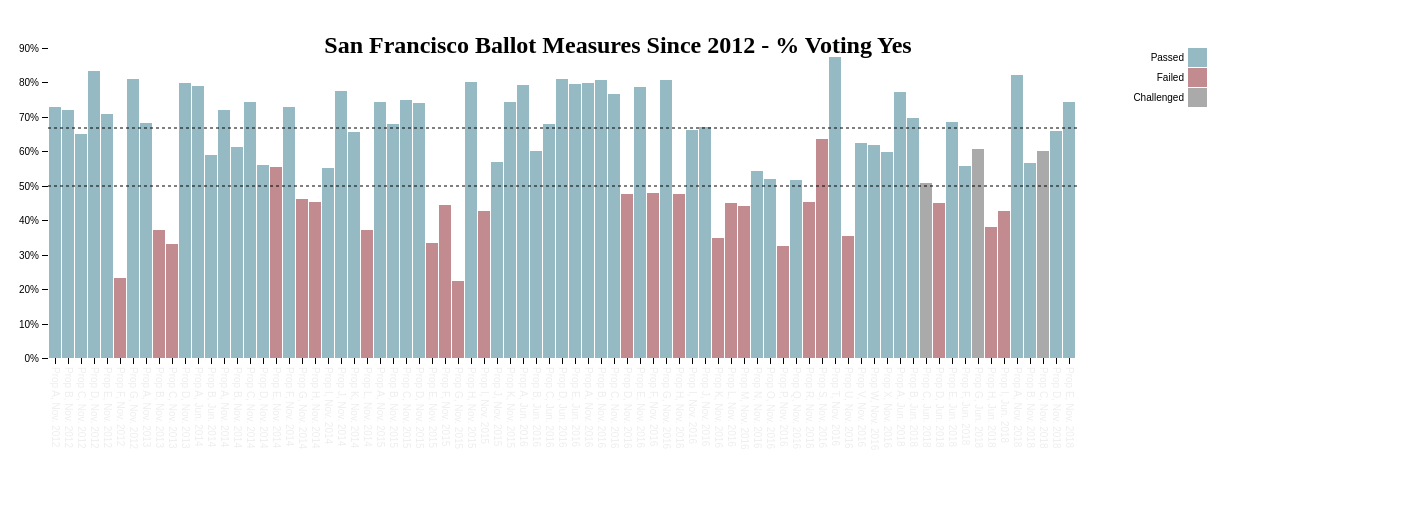
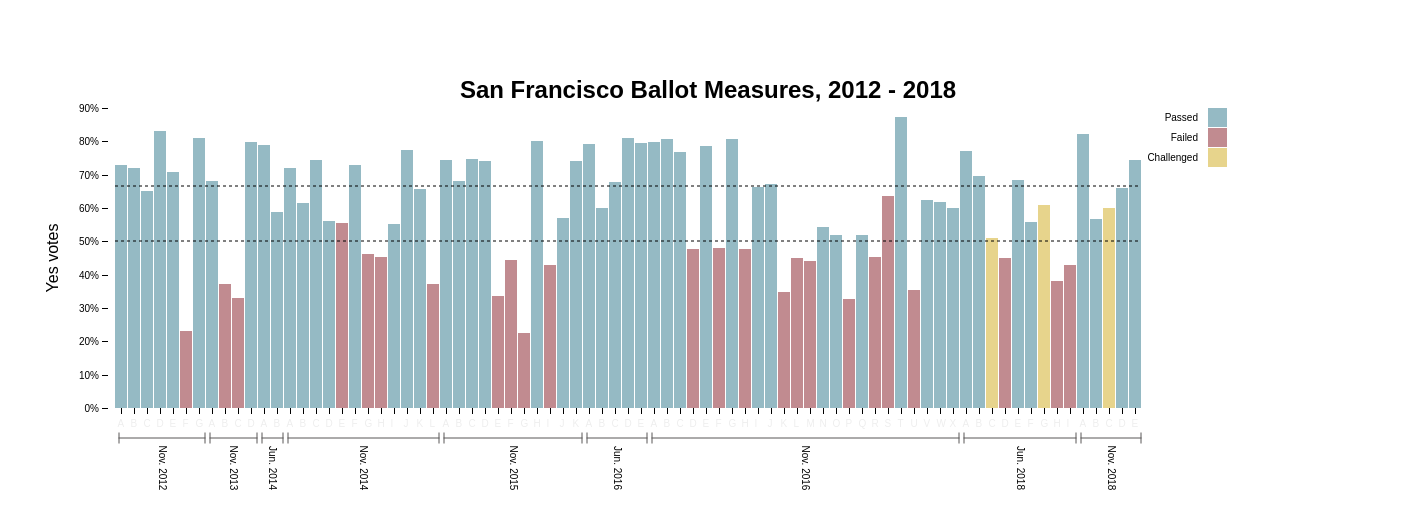
Before and after one commit to jcostaroberts/sfvote, a plain HTML site: page yesvotes/index.html in a window 1280 px wide. Shown: the whole page, 1408 px wide, since content can reach past the window. Drawn offline with nearby package versions, Linux system fonts and the light colour scheme.

Commit message:
Add y-axis label and second x-axis.

```diff
--- a/yesvotes/index.html
+++ b/yesvotes/index.html
@@ -5,7 +5,7 @@
 <meta name="twitter:site" content="@chartjunksf"/>
 <meta name="twitter:title" content="San Francisco Ballot Measures Since 2012"/>
 <meta name="twitter:image" content="http://www.chartjunksf.com/20181106_election/ballot_measures/yesvotes.png"/>
-<title>San Francisco Ballot Measures Since 2012</title>
+<title>San Francisco Ballot Measures, 2012 - 2018</title>
 <style>
 .axis {
   text-transform: capitalize;
@@ -17,6 +17,11 @@
 .title {
   font-size: 1.5rem;
   font-weight: bold;
+  font-family: sans-serif;
+}
+
+body {
+  font-family: sans-serif;
 }
 
 p, h1 {
@@ -44,7 +49,7 @@ p, h1 {
 </style>
 </head>
 <body>
-<svg id="svg-1" width="1200" height="500"></svg>
+<svg id="svg-1" width="1400" height="500"></svg>
 <script src="https://d3js.org/d3.v4.min.js"></script>
 <script src="yesvotes.js"></script>
 </body>
--- a/yesvotes/yesvotes.js
+++ b/yesvotes/yesvotes.js
@@ -1,11 +1,11 @@
 const PASSED = "#95bac4";
 const FAILED = "#c18b90";
-const CHALLENGED = "#aaa";
+const CHALLENGED = "#e7d48c";
 
 const LEGEND_WIDTH = 100;
 
 var svg = d3.select("#svg-1"),
-  margin = { top: 40, right: 20, bottom: 150, left: 40 },
+  margin = { top: 100, right: 100, bottom: 100, left: 100 },
   width = +svg.attr("width") - margin.left - margin.right,
   height = +svg.attr("height") - margin.top - margin.bottom,
   g = svg
@@ -27,7 +27,10 @@ d3.csv("20181111_sf_measures_yes.csv", function(error, data) {
 
 function buildChart(el, data) {
   data.sort(function(a, b) {
-    return a.date - b.date;
+    if (a.date != b.date) {
+      return a.date - b.date;
+    }
+    return (a.measure < b.measure) ? -1 : 1;
   });
   x.domain(
     data.map(function(d) {
@@ -66,20 +69,22 @@ function buildChart(el, data) {
     })
     .attr("width", x.bandwidth());
   rect.append("svg:title").text(function(d, i) {
-    return measureLabel(d) + ": " + d.short_description;
+    return d.short_description;
   });
 
   el.append("g")
     .attr("class", "axis")
     .attr("transform", "translate(0," + height + ")")
-    .call(d3.axisBottom(x))
-    // vertical axis labels
+    .call(d3.axisBottom(x).tickFormat(function(d) {
+        // Extract the measure's name from its formatted measureLabel.
+        return d.split(/[ |,]/)[1]
+    }))
     .selectAll("text")
     .attr("y", 0)
-    .attr("x", 9)
+    .attr("x", -4)
     .attr("dy", ".35em")
     .attr("text-anchor", "start")
-    .attr("transform", "rotate(90)")
+    .attr("transform", "translate(0, 15)")
     .attr("class", function(d) {
       return `${electionClass(d)} bottom-label`;
     });
@@ -96,26 +101,78 @@ function buildChart(el, data) {
     .attr("text-anchor", "start");
 
   el.append("line")
-    .attr("x1", 0)
+    .attr("x1", 7)
     .attr("y1", y(0.5))
-    .attr("x2", width - 10 - LEGEND_WIDTH)
+    .attr("x2", width - 67 - LEGEND_WIDTH)
     .attr("y2", y(0.5))
     .attr("stroke", "black")
     .style("stroke-dasharray", "3, 3")
     .attr("stroke-width", 1);
 
   el.append("line")
-    .attr("x1", 0)
+    .attr("x1", 7)
     .attr("y1", y(0.666667))
-    .attr("x2", width - 10 - LEGEND_WIDTH) // not sure what this 1- is
+    .attr("x2", width - 67 - LEGEND_WIDTH)
     .attr("y2", y(0.666667))
     .attr("stroke", "black")
     .style("stroke-dasharray", "3, 3")
     .attr("stroke-width", 1);
+
+  // Lower axis: Create a line for each election below the real axis. Determine
+  // each election line's extent by getting each election's first (alpha) and last
+  // measure and asking x() where to put them. Then add pseudo-markers because
+  // actual markers are too complicated.
+  var elections = {}
+  for (var i = 0; i < data.length; i++) {
+      var d = data[i]
+      if (d.date in elections) {
+        elections[d.date]["last"] = d
+      } else {
+        elections[d.date] = {"first": d, "last": d}
+      }
+  }
+  for (var e in elections) {
+      var x1 = x(measureLabel(elections[e].first)) - x.bandwidth()/2 + 10
+      var x2 = x(measureLabel(elections[e].last)) + x.bandwidth()
+      el.append("line")
+        .attr("x1", x1)
+        .attr("y1", height + 30)
+        .attr("x2", x2)
+        .attr("y2", height + 30)
+        .attr("stroke", "#585656")
+        .attr("stroke-linecap", "square")
+        .attr("stroke-width", 1)
+      el.append("line")
+        .attr("x1", x1)
+        .attr("y1", height+30-5)
+        .attr("x2", x1)
+        .attr("y2", height+30+5)
+        .attr("stroke", "#585656")
+        .attr("stroke-linecap", "square")
+        .attr("stroke-width", 1)
+      el.append("line")
+        .attr("x1", x2)
+        .attr("y1", height+30-5)
+        .attr("x2", x2)
+        .attr("y2", height+30+5)
+        .attr("stroke", "#585656")
+        .attr("stroke-linecap", "square")
+        .attr("stroke-width", 1)
+      el.append("text")
+        .attr("dy", "0.32em")
+        .attr("text-anchor", "middle")
+        .attr("transform", "translate(" + (x1+x2)/2 +","+(height+60)+")rotate(90)")
+        .attr("font-size", 10)
+        .text(formatDate(e));
+  }
 }
 
 function measureLabel(d) {
   return ["Prop ", d.measure, ", ", formatDate(d.date)].join("");
+}
+
+function electionLabel(d) {
+  return formatDate(d.date)
 }
 
 /**
@@ -165,9 +222,14 @@ function formatDate(d) {
 g.append("text")
   .attr("class", "title")
   .attr("x", width / 2)
-  .attr("y", 5)
+  .attr("y", -10)
   .attr("text-anchor", "middle")
-  .text("San Francisco Ballot Measures Since 2012 - % Voting Yes");
+  .text("San Francisco Ballot Measures, 2012 - 2018");
+
+g.append("text")
+    .attr("text-anchor", "middle")
+    .attr("transform", "translate(" + (-50) +","+(height/2)+")rotate(-90)")
+    .text("Yes votes")
 
 // legend
 var legend = g
@@ -185,7 +247,7 @@ var legend = g
 
 legend
   .append("rect")
-  .attr("x", width)
+  .attr("x", width - LEGEND_WIDTH)
   .attr("width", 19)
   .attr("height", 19)
   .attr("fill", function(d) {
@@ -204,7 +266,7 @@ legend
 
 legend
   .append("text")
-  .attr("x", width - 4)
+  .attr("x", width - LEGEND_WIDTH - 10)
   .attr("y", 9.5)
   .attr("dy", "0.32em")
   .text(function(d) {
```
Also changed, not shown: 1 other file.
